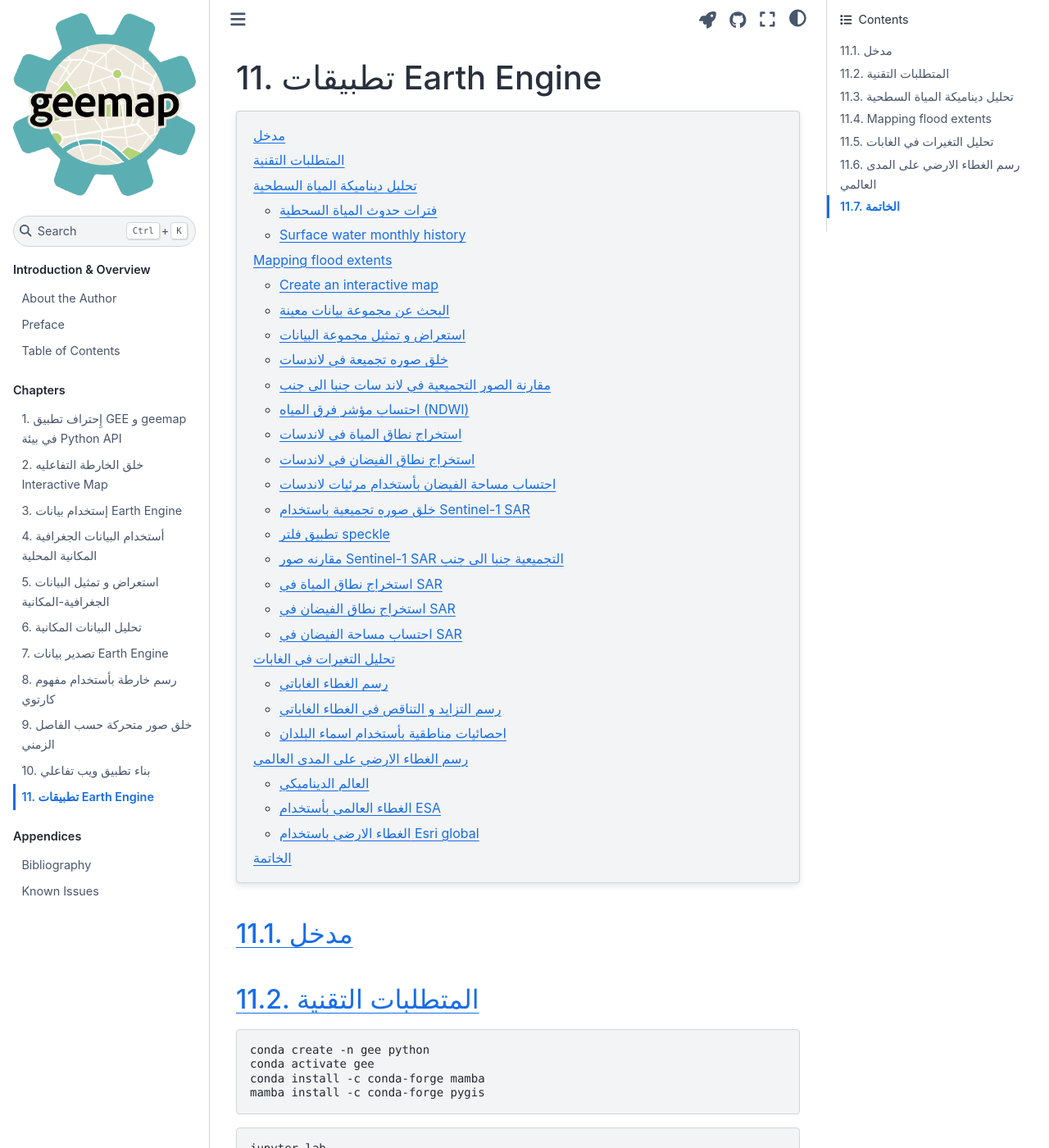
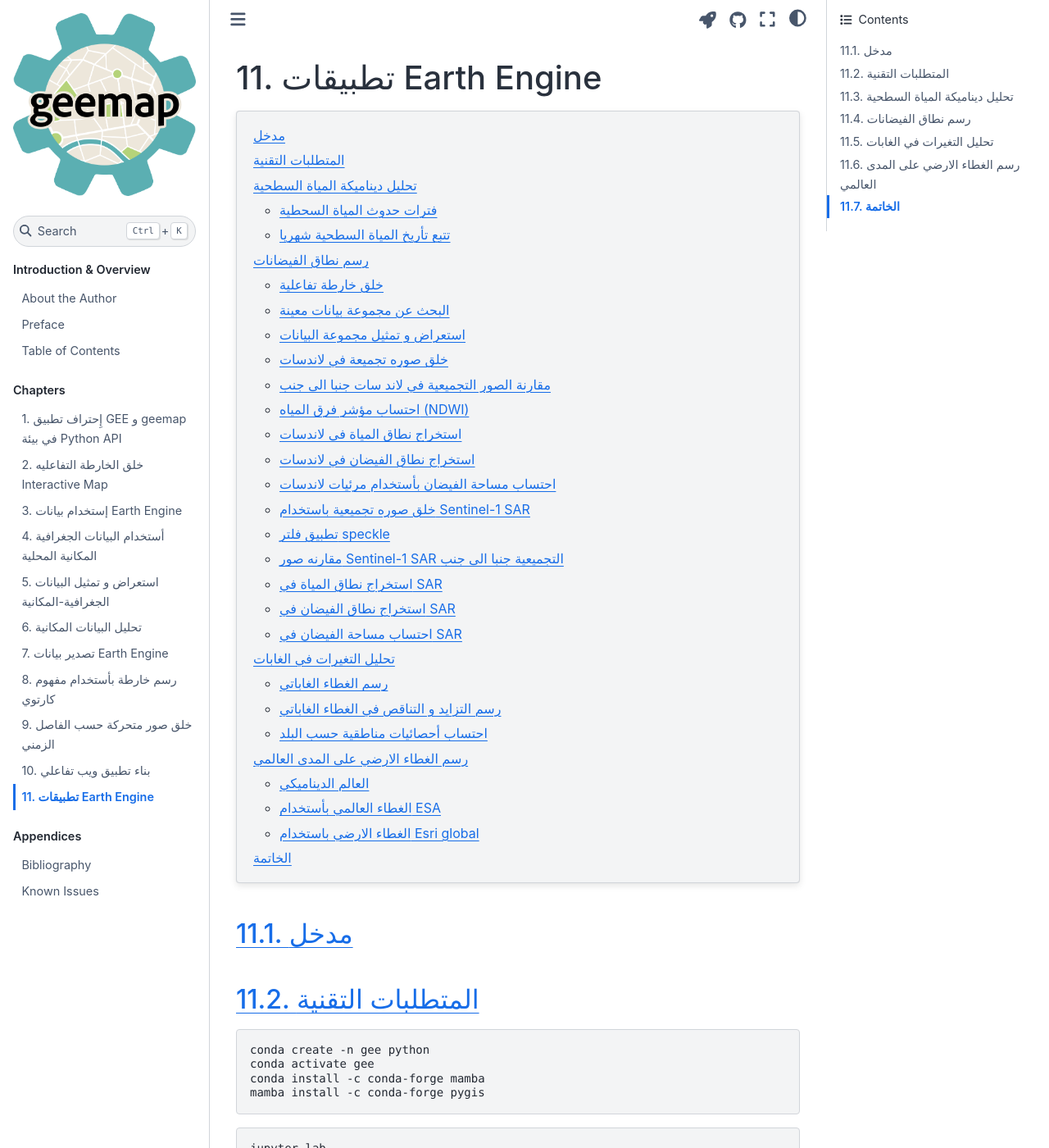
Before and after one commit to giswqs/geebook-arabic, a Jupyter Book: the page built from chapters/11_applications.md, in a window 1280 px wide and 1400 px high. Shown: the whole window at 82% size. Built offline with Jupyter Book 1.0.4 settings and Sphinx 7.4.7 and the Sphinx Book theme 1.1.4, drawn with Linux system fonts in a browser that asks for light colours; some of the changed text lies outside the part shown.

Commit message:
Update 11_applications.md

````diff
--- a/chapters/11_applications.md
+++ b/chapters/11_applications.md
@@ -107,7 +107,7 @@ hist.update_layout(
 hist.write_image('water_occurrence.jpg', scale=2)
 ```
 
-### Surface water monthly history
+### تتبع تأريخ المياة السطحية شهريا
 
 ```{code-cell} ipython3
 dataset = ee.ImageCollection('JRC/GSW1_4/MonthlyHistory')
@@ -179,9 +179,9 @@ geemap.jrc_hist_monthly_history(
 )
 ```
 
-## Mapping flood extents
+## رسم نطاق الفيضانات
 
-### Create an interactive map
+### خلق خارطة تفاعلية
 
 ```{code-cell} ipython3
 Map = geemap.Map(center=[29.3055, 68.9062], zoom=6)
@@ -572,7 +572,7 @@ Map.addLayer(treegain, {'palette': 'yellow'}, 'Tree gain')
 Map
 ```
 
-### احصائيات مناطقية بأستخدام اسماء البلدان
+### احتساب أحصائيات مناطقية حسب البلد
 
 ```{code-cell} ipython3
 Map = geemap.Map()
````
